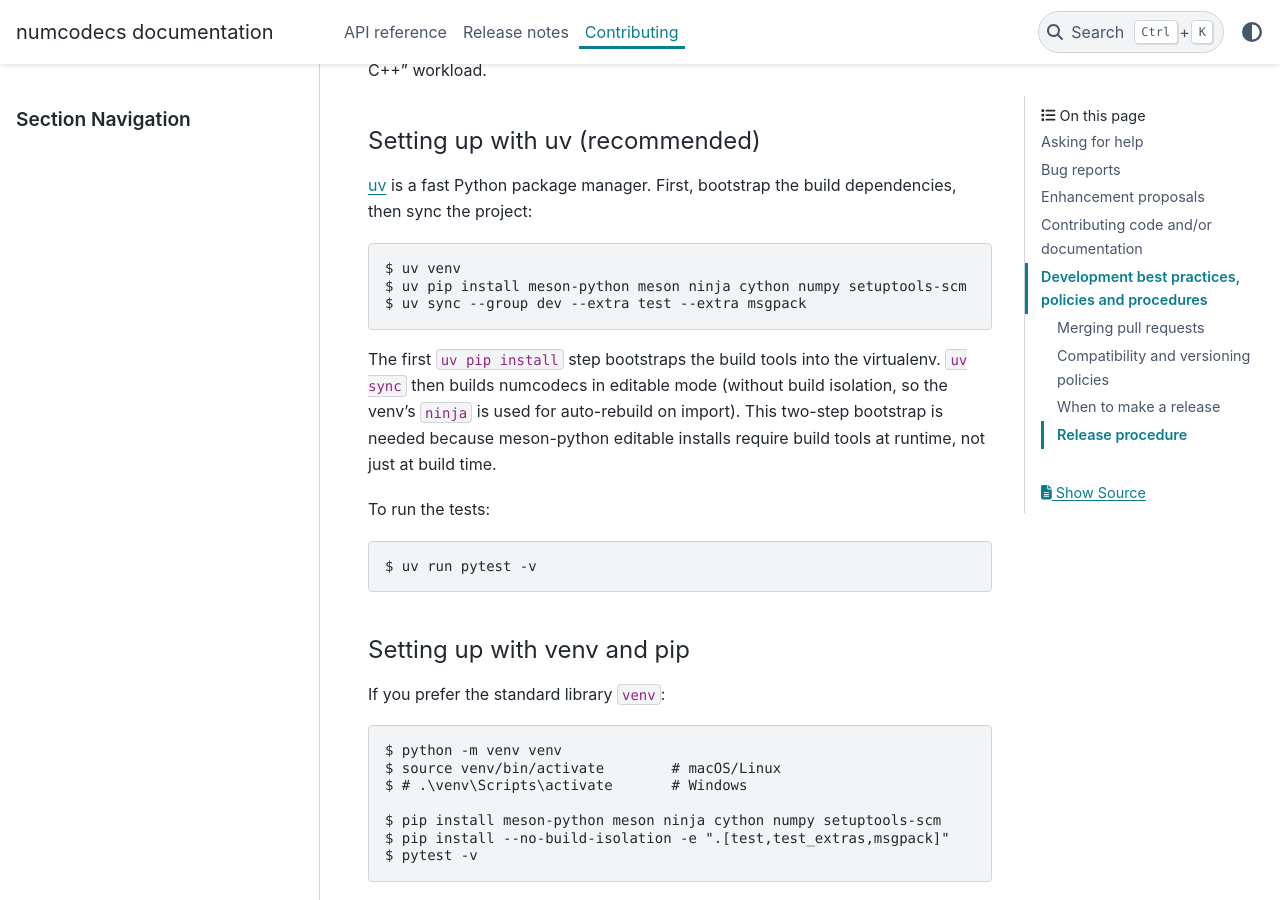
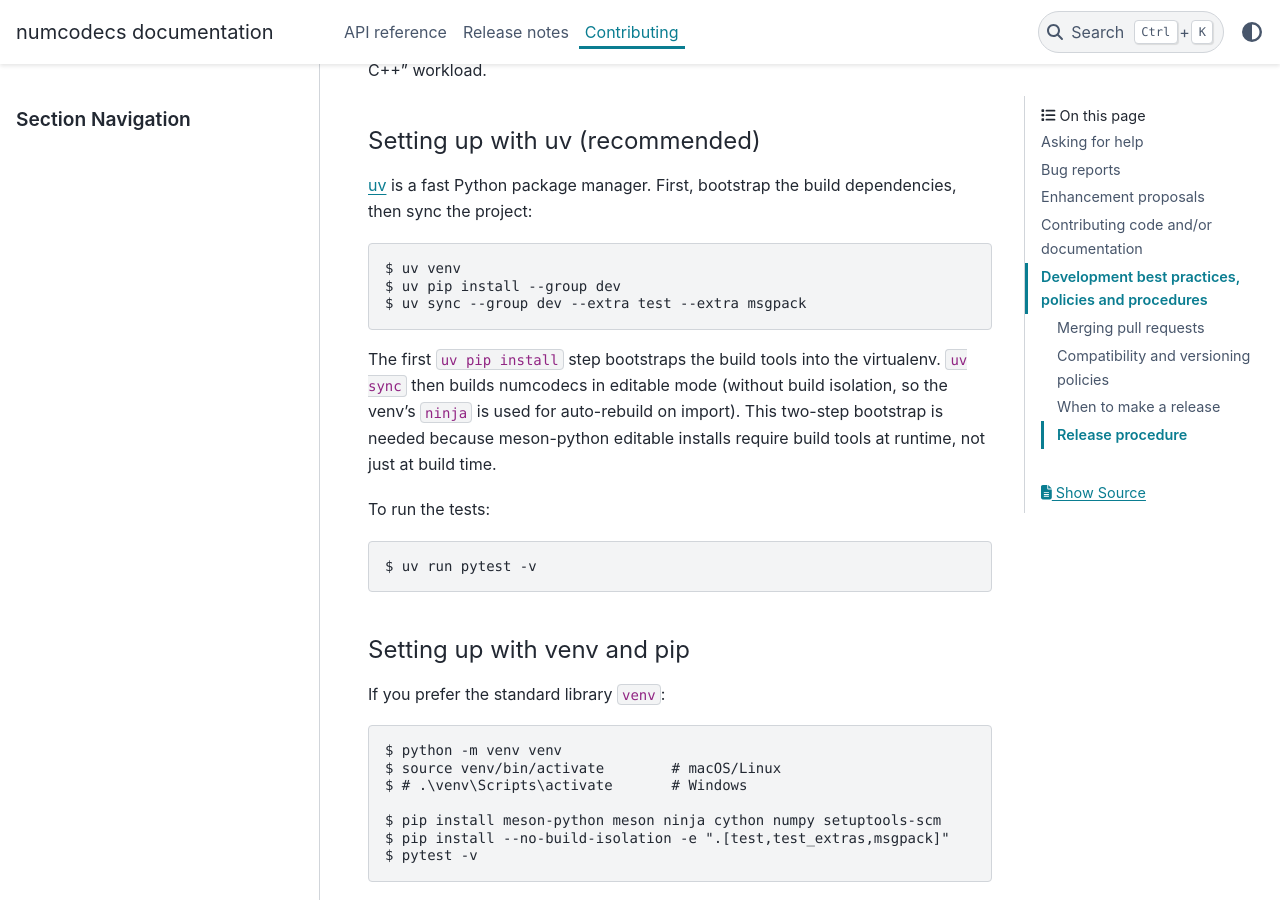
Before and after one commit to zarr-developers/numcodecs, a Sphinx documentation site: the page built from docs/contributing.rst, in a window 1280 px wide and 900 px high, scrolled down 2815 px. Built offline with Sphinx 7.4.7 and the PyData theme 0.15.4, drawn with Linux system fonts in a browser that asks for light colours; the version number could not be read and is left out.

Commit message:
Update docs/contributing.rst
Co-authored-by: Elliott Sales de Andrade <quantum.analyst@gmail.com>

```diff
--- a/docs/contributing.rst
+++ b/docs/contributing.rst
@@ -116,7 +116,7 @@
 bootstrap the build dependencies, then sync the project::
 
     $ uv venv
-    $ uv pip install meson-python meson ninja cython numpy setuptools-scm
+    $ uv pip install --group dev
     $ uv sync --group dev --extra test --extra msgpack
 
 The first ``uv pip install`` step bootstraps the build tools into the virtualenv.
```
